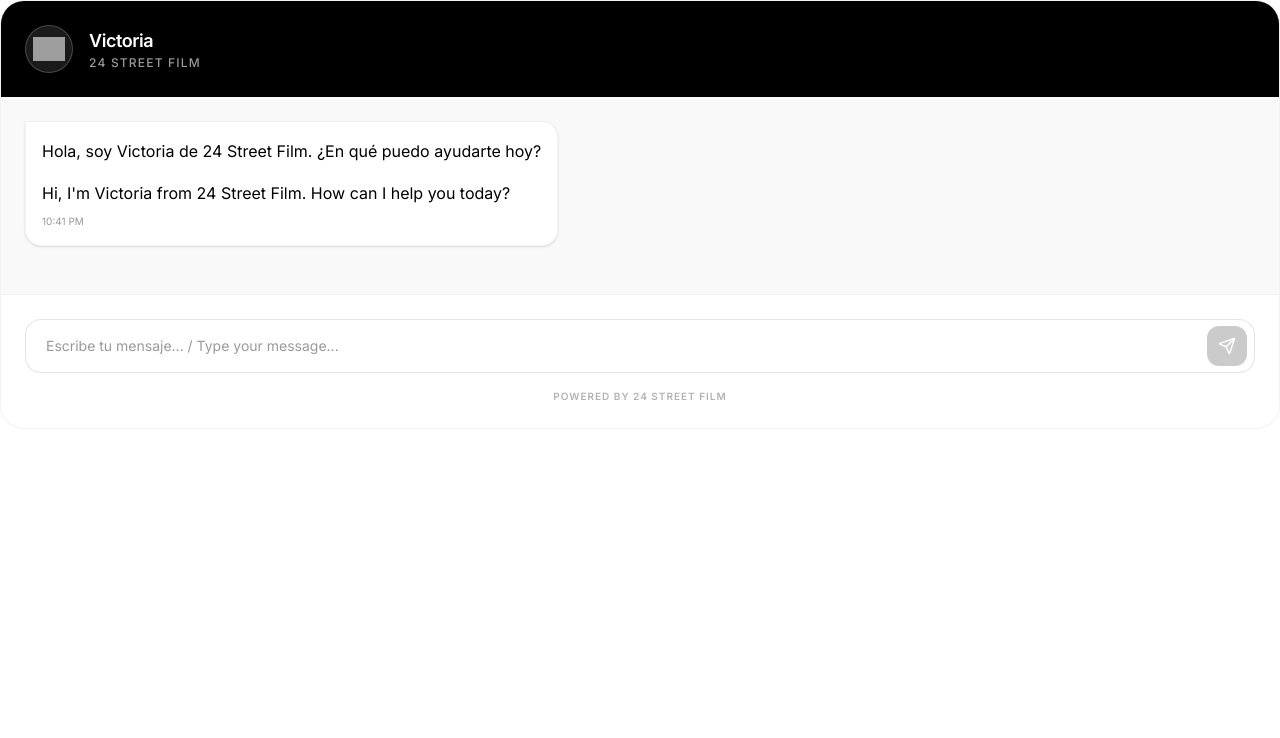
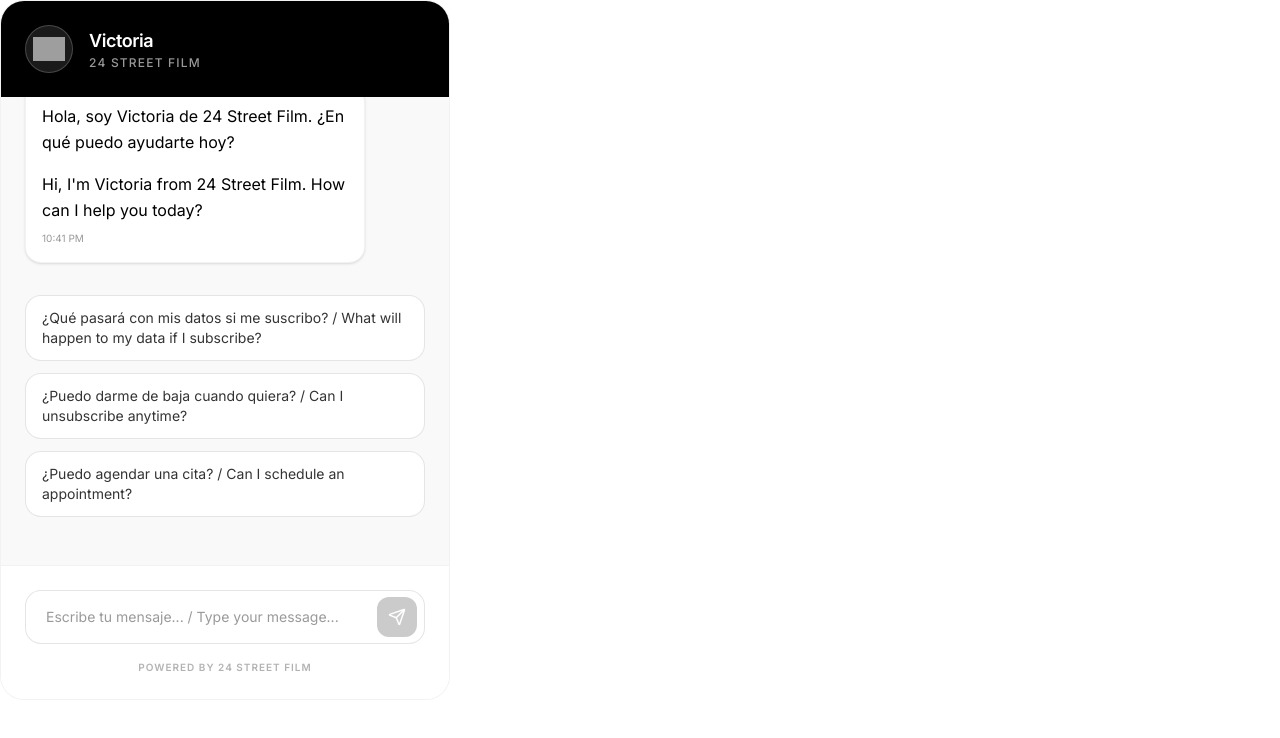
Before and after one commit to victorleyvatv/victoria-24streetfilm-chatbot, a React (Vite) app: page / in a window 1280 px wide. Shown: the top 738 px of the page. Built offline with nearby package versions, Linux system fonts and the light colour scheme; grey boxes are pictures that could not be loaded.

Commit message:
Update ChatInterface.tsx

```diff
--- a/src/components/ChatInterface.tsx
+++ b/src/components/ChatInterface.tsx
@@ -10,6 +10,12 @@ interface Message {
   content: string;
   timestamp: Date;
 }
+
+const starterQuestions = [
+  '¿Qué pasará con mis datos si me suscribo? / What will happen to my data if I subscribe?',
+  '¿Puedo darme de baja cuando quiera? / Can I unsubscribe anytime?',
+  '¿Puedo agendar una cita? / Can I schedule an appointment?',
+];
 
 export default function ChatInterface() {
   const [messages, setMessages] = useState<Message[]>([
@@ -32,6 +38,10 @@ export default function ChatInterface() {
   useEffect(() => {
     scrollToBottom();
   }, [messages]);
+
+  const handleStarterQuestion = (question: string) => {
+    setInput(question);
+  };
 
   const handleSubmit = async (e: React.FormEvent) => {
     e.preventDefault();
@@ -79,7 +89,7 @@ export default function ChatInterface() {
   };
 
   return (
-    <div className="w-full h-full flex flex-col bg-white rounded-3xl overflow-hidden border border-black/5">
+    <div className="w-full max-w-[450px] h-[700px] max-h-[90vh] flex flex-col bg-white rounded-3xl overflow-hidden border border-black/5">
       <div className="bg-black p-6 flex items-center text-white">
         <div className="flex items-center gap-4">
           <div className="w-12 h-12 rounded-full bg-white/10 flex items-center justify-center border border-white/20">
@@ -142,6 +152,21 @@ export default function ChatInterface() {
           </motion.div>
         )}
 
+        {!isLoading && messages.length <= 1 && (
+          <div className="space-y-3 pt-2">
+            {starterQuestions.map((question, index) => (
+              <button
+                key={index}
+                type="button"
+                onClick={() => handleStarterQuestion(question)}
+                className="w-full text-left bg-white border border-black/10 rounded-2xl px-4 py-3 text-sm text-black/80 hover:border-black/20 hover:shadow-sm transition-all"
+              >
+                {question}
+              </button>
+            ))}
+          </div>
+        )}
+
         <div ref={messagesEndRef} />
       </div>
 
```
